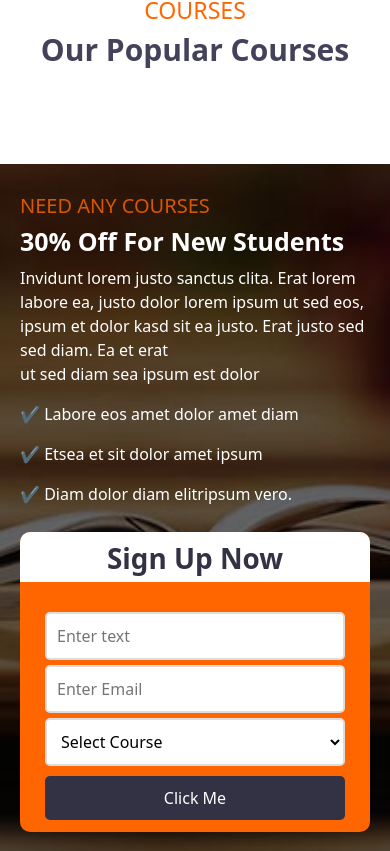
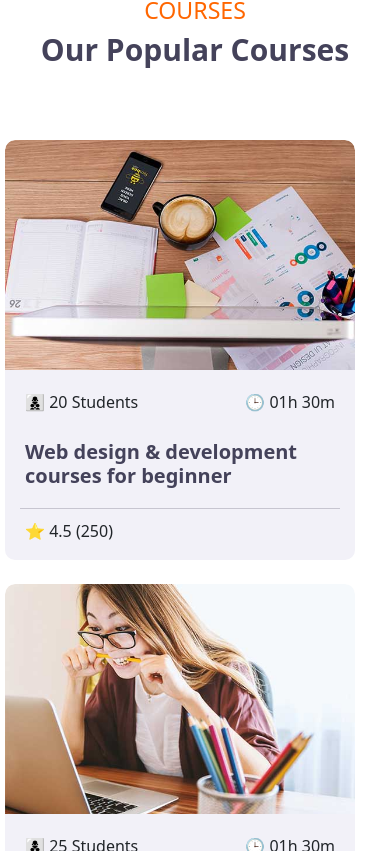
Before and after one commit to Adedamola077512/Boldlink, a React (Vite) app: page / in a window 390 px wide. Shown: the part 3733-4584 px from the top of the page. Built offline with nearby package versions, Linux system fonts and the light colour scheme.

Commit message:
text css

```diff
--- a/src/Course.css
+++ b/src/Course.css
@@ -73,8 +73,7 @@
 
 @media only screen and (max-width: 768px){
   .rows {
-    margin-left: -50px;
-    display: none;
+    margin-left: -7px;
   }
   .Explores {
     font-size: 30px;
```
